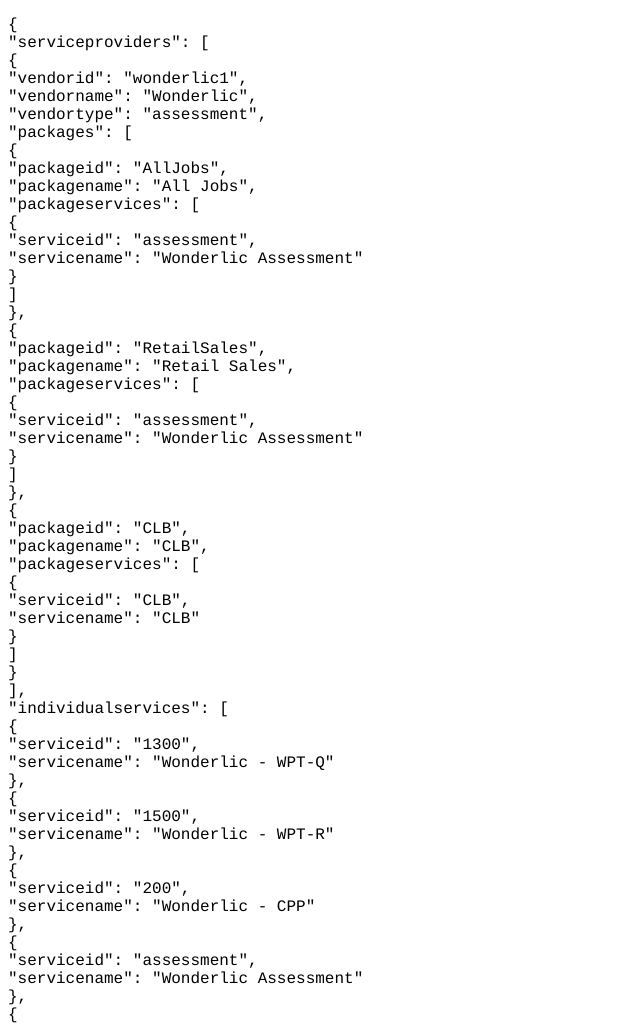
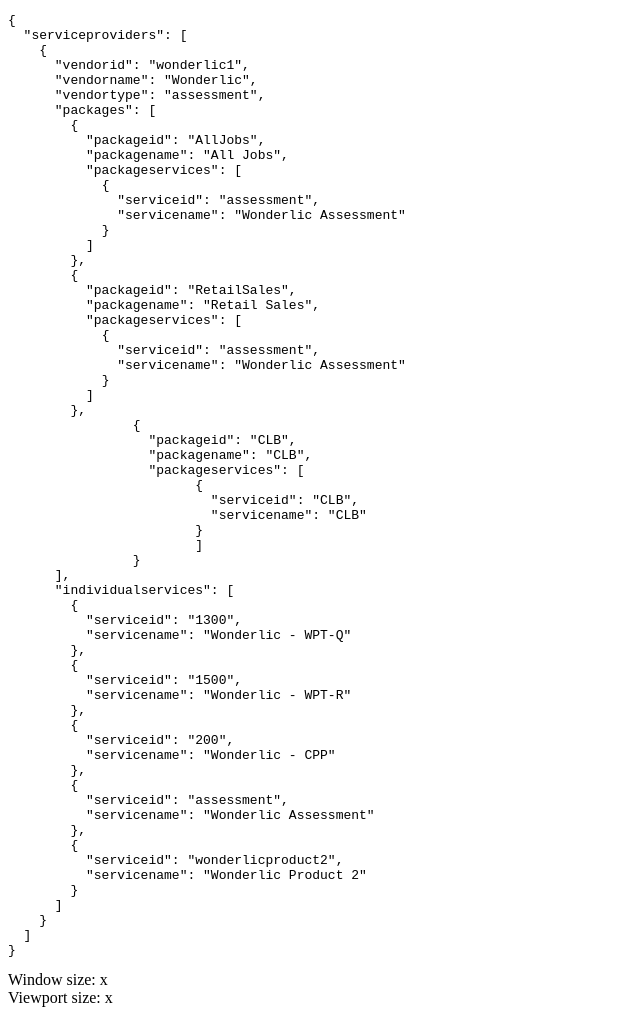
Before and after one commit to UltraFind/hrnx, a plain HTML site: page index.html in a window 1280 px wide. Shown: the top 1023 px of the page, without its empty margins (0-640 px from the left). Drawn offline with Linux system fonts and the light colour scheme.

Commit message:
formatting
formatting

```diff
--- a/index.html
+++ b/index.html
@@ -1,72 +1,81 @@
 <!DOCTYPE html>
 <html>
 <body>
-<font face="courier">
-<p>
-{<br>
-  "serviceproviders": [<br>
-    {<br>
-      "vendorid": "wonderlic1",<br>
-      "vendorname": "Wonderlic",<br>
-      "vendortype": "assessment",<br>
-      "packages": [<br>
-        {<br>
-          "packageid": "AllJobs",<br>
-          "packagename": "All Jobs",<br>
-          "packageservices": [<br>
-            {<br>
-              "serviceid": "assessment",<br>
-              "servicename": "Wonderlic Assessment"<br>
-            }<br>
-          ]<br>
-        },<br>
-        {<br>
-          "packageid": "RetailSales",<br>
-          "packagename": "Retail Sales",<br>
-          "packageservices": [<br>
-            {<br>
-              "serviceid": "assessment",<br>
-              "servicename": "Wonderlic Assessment"<br>
-            }<br>
-          ]<br>
-        },<br>
-		{<br>
-		  "packageid": "CLB",<br>
-		  "packagename": "CLB",<br>
-		  "packageservices": [<br>
-			{<br>
-			  "serviceid": "CLB",<br>
-			  "servicename": "CLB"<br>
-			}<br>
-			]<br>
-		}<br>
-      ],<br>
-      "individualservices": [<br>
-        {<br>
-          "serviceid": "1300",<br>
-          "servicename": "Wonderlic - WPT-Q"<br>
-        },<br>
-        {<br>
-          "serviceid": "1500",<br>
-          "servicename": "Wonderlic - WPT-R"<br>
-        },<br>
-        {<br>
-          "serviceid": "200",<br>
-          "servicename": "Wonderlic - CPP"<br>
-        },<br>
-        {<br>
-          "serviceid": "assessment",<br>
-          "servicename": "Wonderlic Assessment"<br>
-        },<br>
-        {<br>
-          "serviceid": "wonderlicproduct2",<br>
-          "servicename": "Wonderlic Product 2"<br>
-        }<br>
-      ]<br>
-    }<br>
-  ]<br>
+<pre style="word-wrap: break-word; white-space: pre-wrap;">
+{
+  "serviceproviders": [
+    {
+      "vendorid": "wonderlic1",
+      "vendorname": "Wonderlic",
+      "vendortype": "assessment",
+      "packages": [
+        {
+          "packageid": "AllJobs",
+          "packagename": "All Jobs",
+          "packageservices": [
+            {
+              "serviceid": "assessment",
+              "servicename": "Wonderlic Assessment"
+            }
+          ]
+        },
+        {
+          "packageid": "RetailSales",
+          "packagename": "Retail Sales",
+          "packageservices": [
+            {
+              "serviceid": "assessment",
+              "servicename": "Wonderlic Assessment"
+            }
+          ]
+        },
+		{
+		  "packageid": "CLB",
+		  "packagename": "CLB",
+		  "packageservices": [
+			{
+			  "serviceid": "CLB",
+			  "servicename": "CLB"
+			}
+			]
+		}
+      ],
+      "individualservices": [
+        {
+          "serviceid": "1300",
+          "servicename": "Wonderlic - WPT-Q"
+        },
+        {
+          "serviceid": "1500",
+          "servicename": "Wonderlic - WPT-R"
+        },
+        {
+          "serviceid": "200",
+          "servicename": "Wonderlic - CPP"
+        },
+        {
+          "serviceid": "assessment",
+          "servicename": "Wonderlic Assessment"
+        },
+        {
+          "serviceid": "wonderlicproduct2",
+          "servicename": "Wonderlic Product 2"
+        }
+      ]
+    }
+  ]
 }
-</p>
-</font>
+</pre>
+<div id="window-resizer-tooltip">
+<a href="#" title="Edit settings"></a>
+<span class="tooltipTitle">Window size: </span>
+<span class="tooltipWidth" id="winWidth"></span>
+ x
+ <span class="tooltipHeight" id="winHeight"></span>
+ <br>
+ <span class="tooltipTitle">Viewport size: </span>
+ <span class="tooltipWidth" id="vpWidth"></span>
+ x <span class="tooltipHeight" id="vpHeight"></span>
+ </div>
 </body>
 </html>
```
